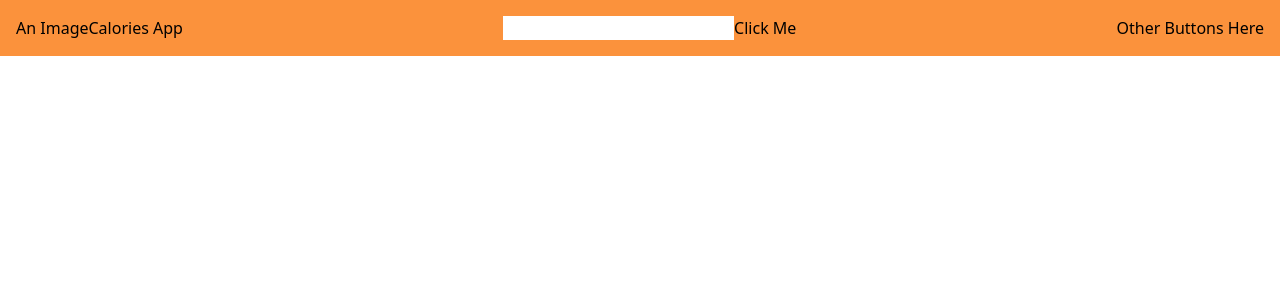
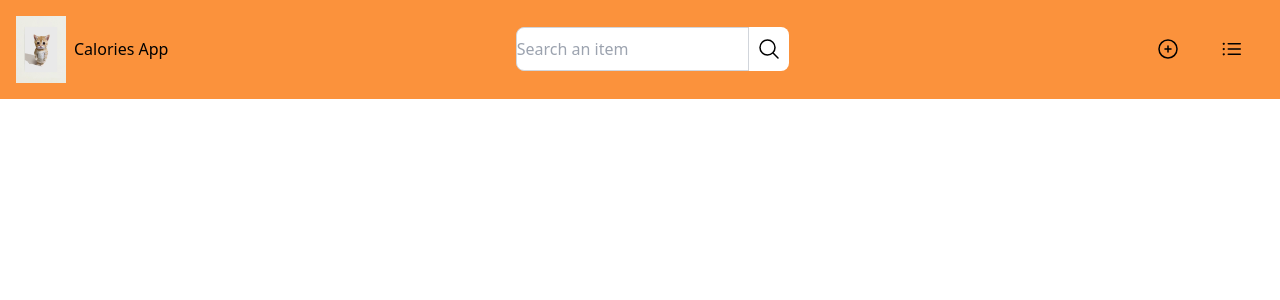
Before and after one commit to EduardoJRP/NutriTrack, a Next.js app: page / in a window 1280 px wide. Shown: the top 300 px of the page. Built offline with nearby package versions, Linux system fonts and the light colour scheme.

Commit message:
updated/cosmetics for the navBar

```diff
--- a/app/components/NavBar.tsx
+++ b/app/components/NavBar.tsx
@@ -1,18 +1,81 @@
-import React from 'react';
+import React, { useState } from 'react';
+import Image from 'next/image';
 
 const NavBar = () => {
+  const [searchValue, setSearchValue] = useState('');
+
   return (
-    <div className="flex flex-row bg-orange-400 place-content-between p-4 ">
-      <div className='flex flex-row'>
-        <div>An Image</div>
-        <h1 className="place-self-start">Calories App</h1>
+    <div className="flex flex-row items-center bg-orange-400 place-content-between p-4 ">
+      <div className="flex flex-row items-center">
+        <Image
+          src={'/gato.jpg'}
+          alt={'Logo of the app'}
+          width={50}
+          height={30}
+        />
+        <h1 className="ml-2">Calories App</h1>
       </div>
-      <div className="">
-        <input />
-        <button>Click Me</button>
+      <div className="flex flex-row items-center">
+        <input
+          type="text"
+          name="searchBar"
+          placeholder="Search an item"
+          value={searchValue}
+          onChange={(e) => setSearchValue(e.target.value)}
+          className="border border-gray-300 rounded-l-lg focus:outline-none focus:ring-2 focus:ring-orange-600 h-11"
+        />
+        <button className="flex bg-white text-black font-semibold rounded-r-lg hover:bg-orange-600 transition-all h-11 w-10 justify-center items-center">
+          <svg
+            xmlns="http://www.w3.org/2000/svg"
+            fill="none"
+            viewBox="0 0 24 24"
+            strokeWidth={1.5}
+            stroke="currentColor"
+            className="size-6"
+          >
+            <path
+              strokeLinecap="round"
+              strokeLinejoin="round"
+              d="m21 21-5.197-5.197m0 0A7.5 7.5 0 1 0 5.196 5.196a7.5 7.5 0 0 0 10.607 10.607Z"
+            />
+          </svg>
+        </button>
       </div>
       <div>
-        <div>Other Buttons Here</div>
+        <div className='flex flex-row '>
+          <button className='p-5'>
+            <svg
+              xmlns="http://www.w3.org/2000/svg"
+              fill="none"
+              viewBox="0 0 24 24"
+              strokeWidth={1.5}
+              stroke="currentColor"
+              className="size-6"
+            >
+              <path
+                strokeLinecap="round"
+                strokeLinejoin="round"
+                d="M12 9v6m3-3H9m12 0a9 9 0 1 1-18 0 9 9 0 0 1 18 0Z"
+              />
+            </svg>
+          </button>
+          <button className='p-5'>
+            <svg
+              xmlns="http://www.w3.org/2000/svg"
+              fill="none"
+              viewBox="0 0 24 24"
+              strokeWidth={1.5}
+              stroke="currentColor"
+              className="size-6"
+            >
+              <path
+                strokeLinecap="round"
+                strokeLinejoin="round"
+                d="M8.25 6.75h12M8.25 12h12m-12 5.25h12M3.75 6.75h.007v.008H3.75V6.75Zm.375 0a.375.375 0 1 1-.75 0 .375.375 0 0 1 .75 0ZM3.75 12h.007v.008H3.75V12Zm.375 0a.375.375 0 1 1-.75 0 .375.375 0 0 1 .75 0Zm-.375 5.25h.007v.008H3.75v-.008Zm.375 0a.375.375 0 1 1-.75 0 .375.375 0 0 1 .75 0Z"
+              />
+            </svg>
+          </button>
+        </div>
       </div>
     </div>
   );
```
Also changed, not shown: public/gato.jpg (added).
